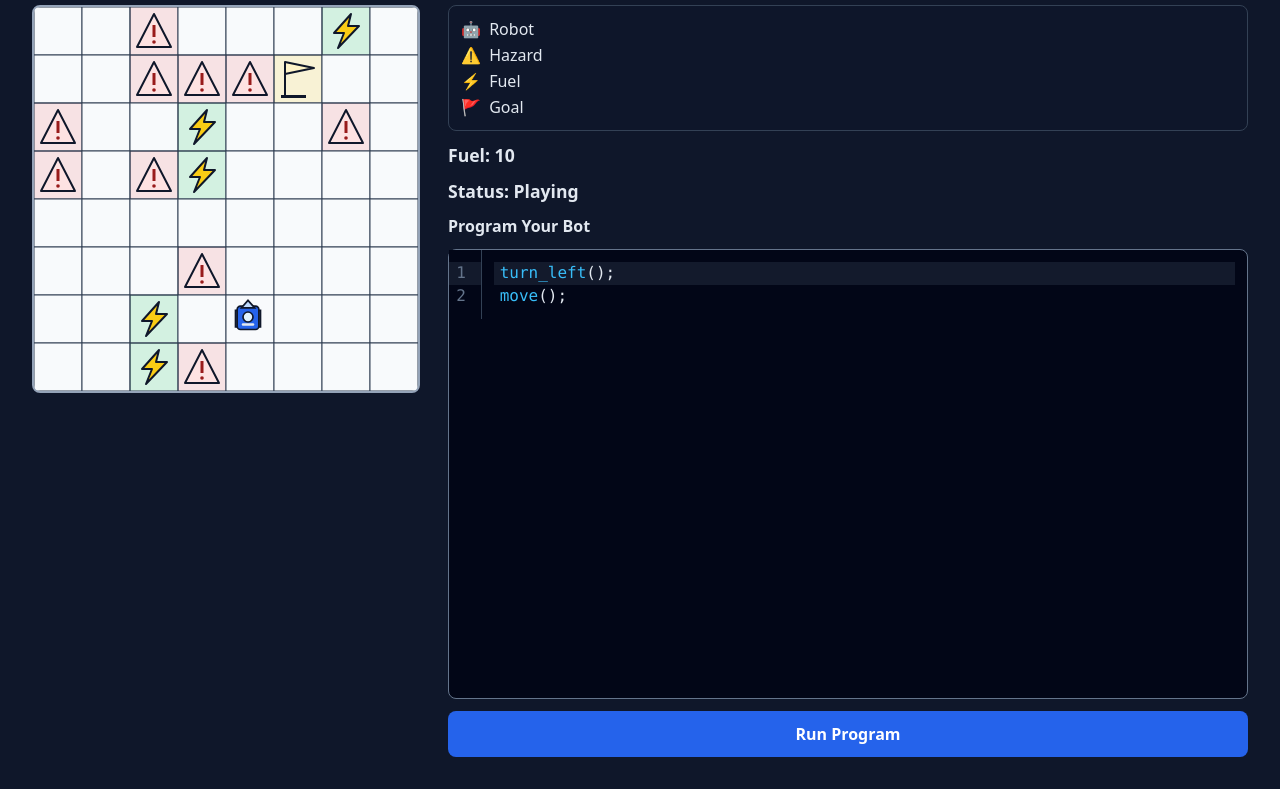
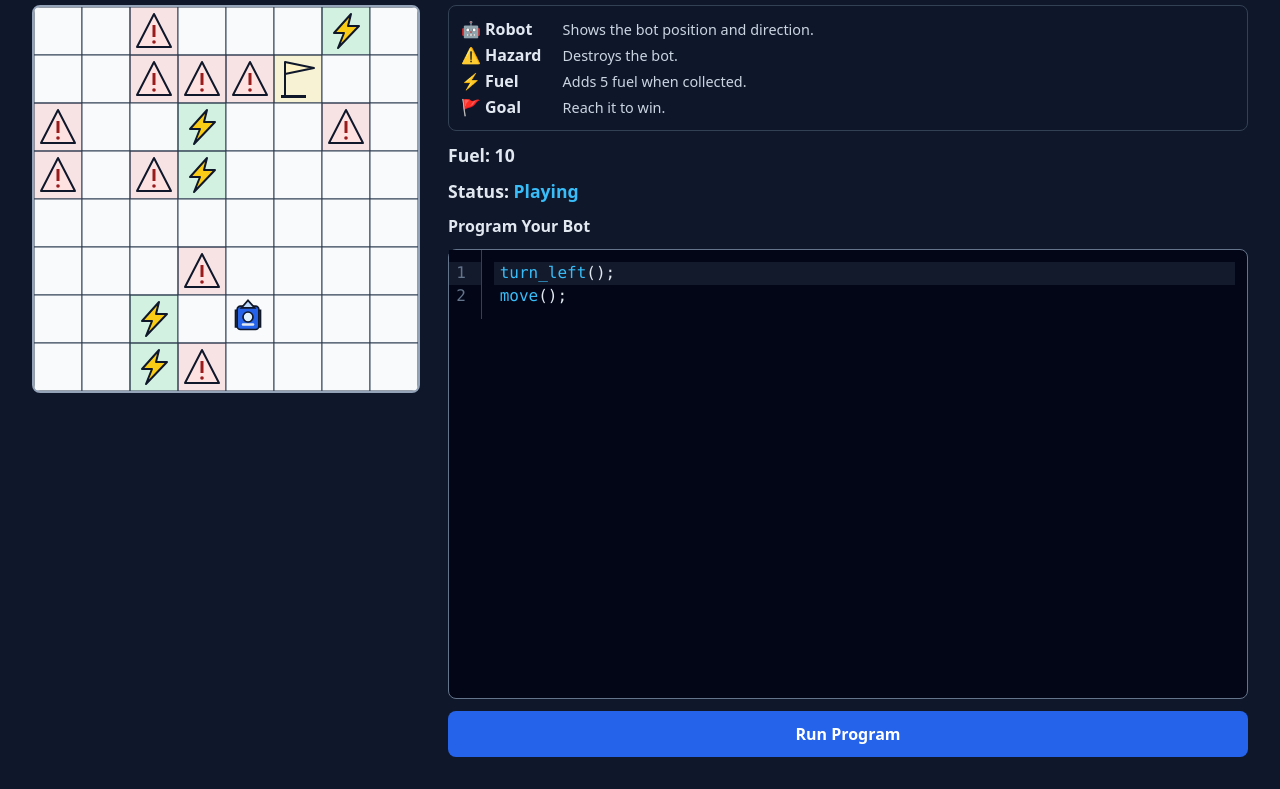
Before and after one commit to 4n41yz3r/bot-game, a website built with Vite: page index.html in a window 1280 px wide. Shown: the part 91-880 px from the top of the page. Built offline with nearby package versions, Linux system fonts and the light colour scheme.

Commit message:
Adjust legend and status indicator.

```diff
--- a/index.html
+++ b/index.html
@@ -3,7 +3,7 @@
   <head>
     <meta charset="UTF-8" />
     <meta name="viewport" content="width=device-width, initial-scale=1.0" />
-    <title>JS Bot</title>
+    <title>JS Bot Game</title>
   </head>
   <body>
     <main id="app"></main>
--- a/package.json
+++ b/package.json
@@ -1,5 +1,5 @@
 {
-  "name": "javascript-bot",
+  "name": "js-bot-game",
   "version": "0.1.0",
   "private": true,
   "type": "module",
--- a/src/styles.css
+++ b/src/styles.css
@@ -121,10 +121,33 @@ canvas {
   width: 1.5rem;
 }
 
+.legend strong {
+  display: inline-block;
+  margin-right: 0.35rem;
+  min-width: 4.5rem;
+}
+
+.legend small {
+  color: #cbd5e1;
+  font-size: 0.9rem;
+}
+
 .control-panel p {
   font-size: 1.1rem;
   font-weight: 700;
   margin: 0;
+}
+
+.status-playing {
+  color: #38bdf8;
+}
+
+.status-won {
+  color: #22c55e;
+}
+
+.status-lost {
+  color: #ef4444;
 }
 
 label {
--- a/src/ui/controls.ts
+++ b/src/ui/controls.ts
@@ -24,7 +24,7 @@ export function mountGame(root: HTMLElement): void {
   let game = createGame();
 
   const heading = document.createElement("h1");
-  heading.textContent = "JS Bot";
+  heading.textContent = "JS Bot Game";
 
   const layout = document.createElement("section");
   layout.className = "game-layout";
@@ -45,18 +45,27 @@ export function mountGame(root: HTMLElement): void {
   legend.dataset.testid = "legend";
   legend.setAttribute("aria-label", "Map pictogram legend");
   legend.innerHTML = `
-    <li><span aria-hidden="true">🤖</span> Robot</li>
-    <li><span aria-hidden="true">⚠️</span> Hazard</li>
-    <li><span aria-hidden="true">⚡</span> Fuel</li>
-    <li><span aria-hidden="true">🚩</span> Goal</li>
+    <li><span aria-hidden="true">🤖</span><strong>Robot</strong><small>Shows the bot position and direction.</small></li>
+    <li><span aria-hidden="true">⚠️</span><strong>Hazard</strong><small>Destroys the bot.</small></li>
+    <li><span aria-hidden="true">⚡</span><strong>Fuel</strong><small>Adds 5 fuel when collected.</small></li>
+    <li><span aria-hidden="true">🚩</span><strong>Goal</strong><small>Reach it to win.</small></li>
   `;
 
   const fuel = document.createElement("p");
   fuel.dataset.testid = "fuel";
 
   const status = document.createElement("p");
+  status.className = "status";
   status.dataset.testid = "status";
   status.setAttribute("aria-live", "polite");
+
+  const statusLabel = document.createElement("span");
+  statusLabel.dataset.testid = "status-label";
+  statusLabel.textContent = "Status: ";
+
+  const statusValue = document.createElement("span");
+  statusValue.dataset.testid = "status-value";
+  status.append(statusLabel, statusValue);
 
   const label = document.createElement("label");
   label.id = "player-code-label";
@@ -162,7 +171,8 @@ export function mountGame(root: HTMLElement): void {
     renderGame(canvas, game);
     positionRobotPictogram(robot, game);
     fuel.textContent = `Fuel: ${game.bot.fuel}`;
-    status.textContent = `Status: ${statusText(game.status)}`;
+    statusValue.className = `status-value status-${game.status}`;
+    statusValue.textContent = statusText(game.status);
   }
 }
 
```
Also changed, not shown: AGENTS.md (+1 -1 lines), IMPLEMENTATION.md (+1 -1 lines), tests/e2e/game-ui.spec.ts (+69 -1 lines), README.md, 1 other file.
